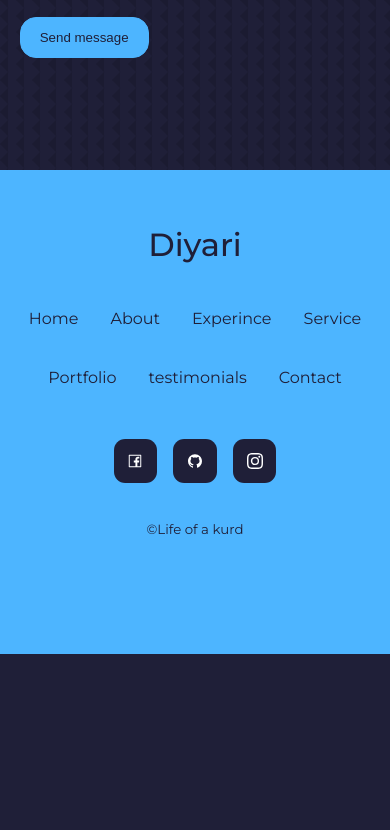
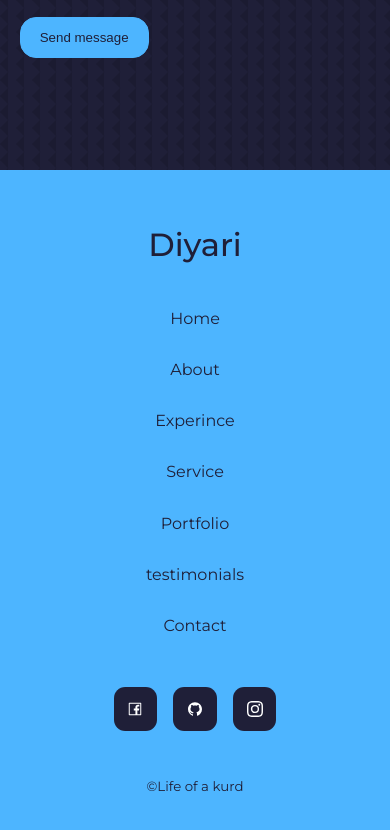
Before and after one commit to dearyfareq/capstone, a React (Create React App) app in the folder capstone/: page / in a window 390 px wide. Shown: the part 9480-10310 px from the top of the page. Before the commit the page ends 10134 px from the top, so only its background shows below. Built offline with nearby package versions, Linux system fonts and the light colour scheme.

Commit message:
added media Q for footer section

```diff
--- a/capstone/src/components/footer/footer.css
+++ b/capstone/src/components/footer/footer.css
@@ -44,3 +44,16 @@ footer a{
     margin-bottom: 4rem;
     color: var(--color-bg);
 }
+/*==================== MEDI-Q / med device ====================*/
+@media screen and (max-width: 1024px) {
+  }
+/*==================== MEDI-Q / sma device ====================*/
+@media screen and (max-width: 600px) {
+    .permalinks{
+        flex-direction: column;
+        gap: 1.5rem;
+    }
+    .footer__socials{
+        margin-bottom: 2.6rem;
+    }
+  }
```
